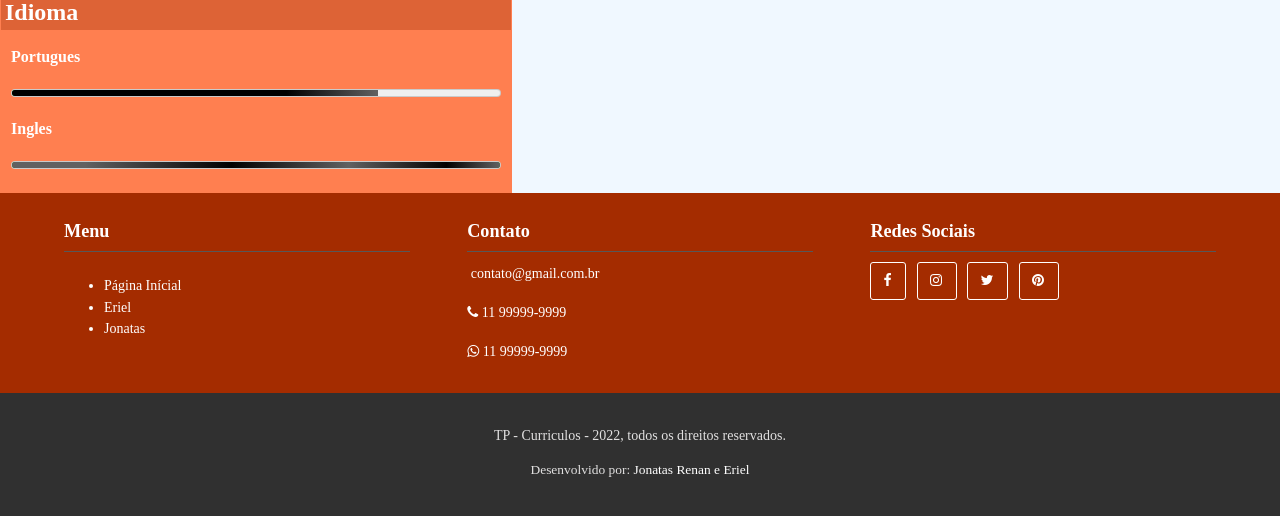
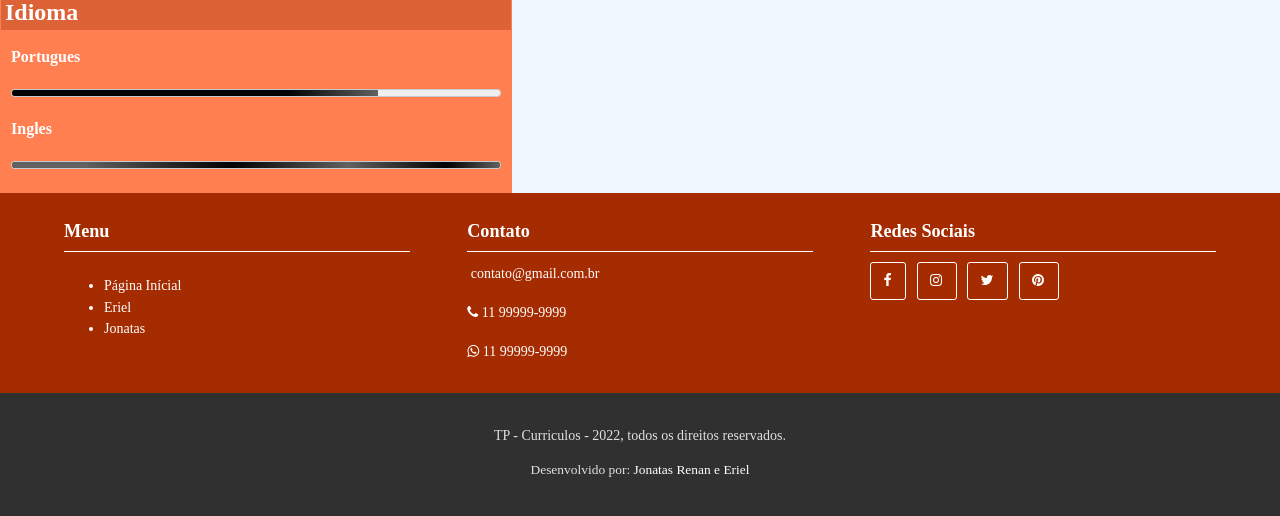
Before and after one commit to RenanJ01/Escola, a PHP site: page /DSW/TP01/Curriculo/eriel.html in a window 1280 px wide. Shown: the part 1032-1548 px from the top of the page. Run offline with PHP 8.4, Linux system fonts and the light colour scheme.

Commit message:
Update curriculo.css

```diff
--- a/DSW/TP01/Curriculo/curriculo.css
+++ b/DSW/TP01/Curriculo/curriculo.css
@@ -256,7 +256,7 @@ footer {
     color: #ffffff;
     padding-bottom: 0.5em;
     margin-bottom: 0.5em;
-    border-bottom: 1px #575757 solid;
+    border-bottom: 1px #ffffff solid;
 }
 
 .colfooter p {
```
